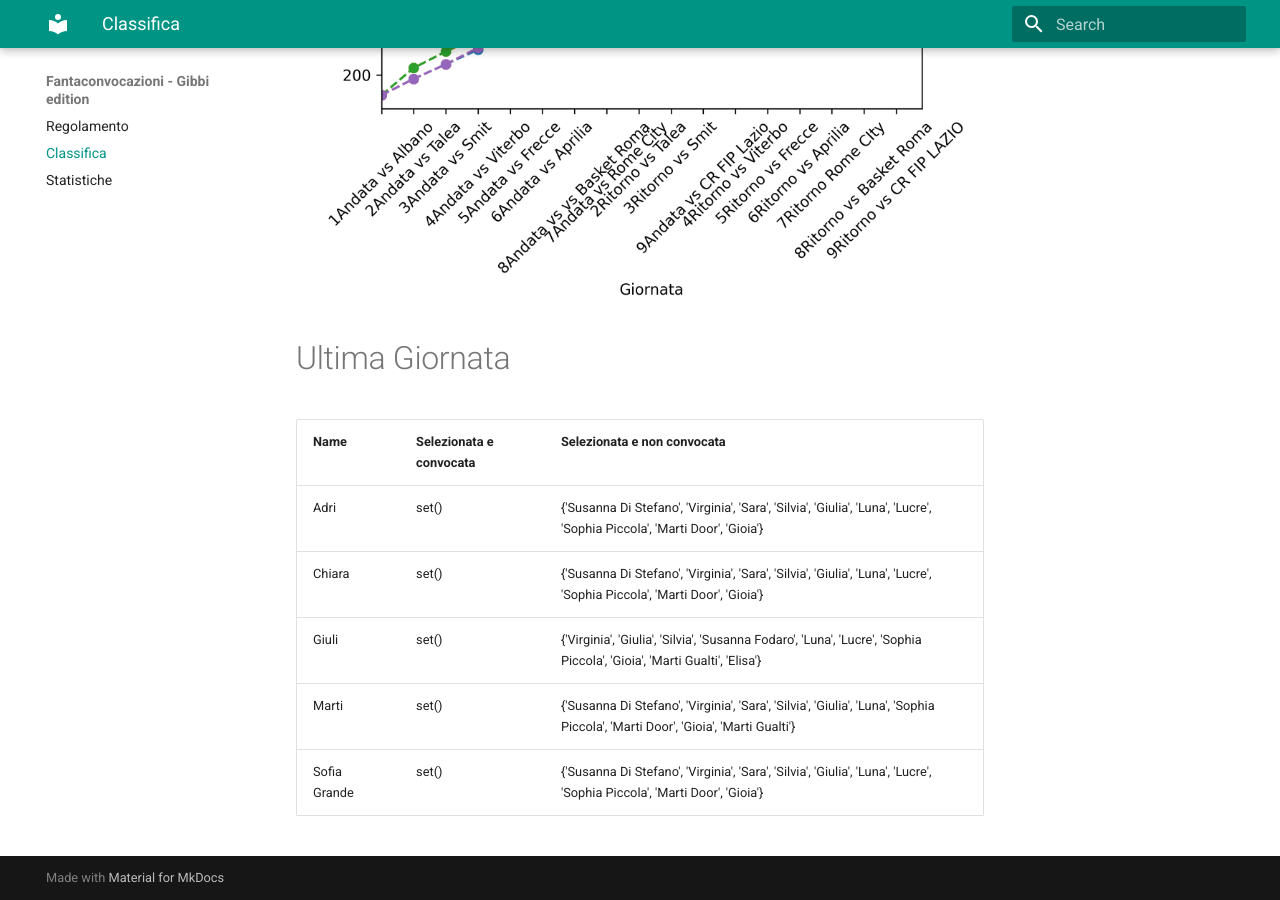
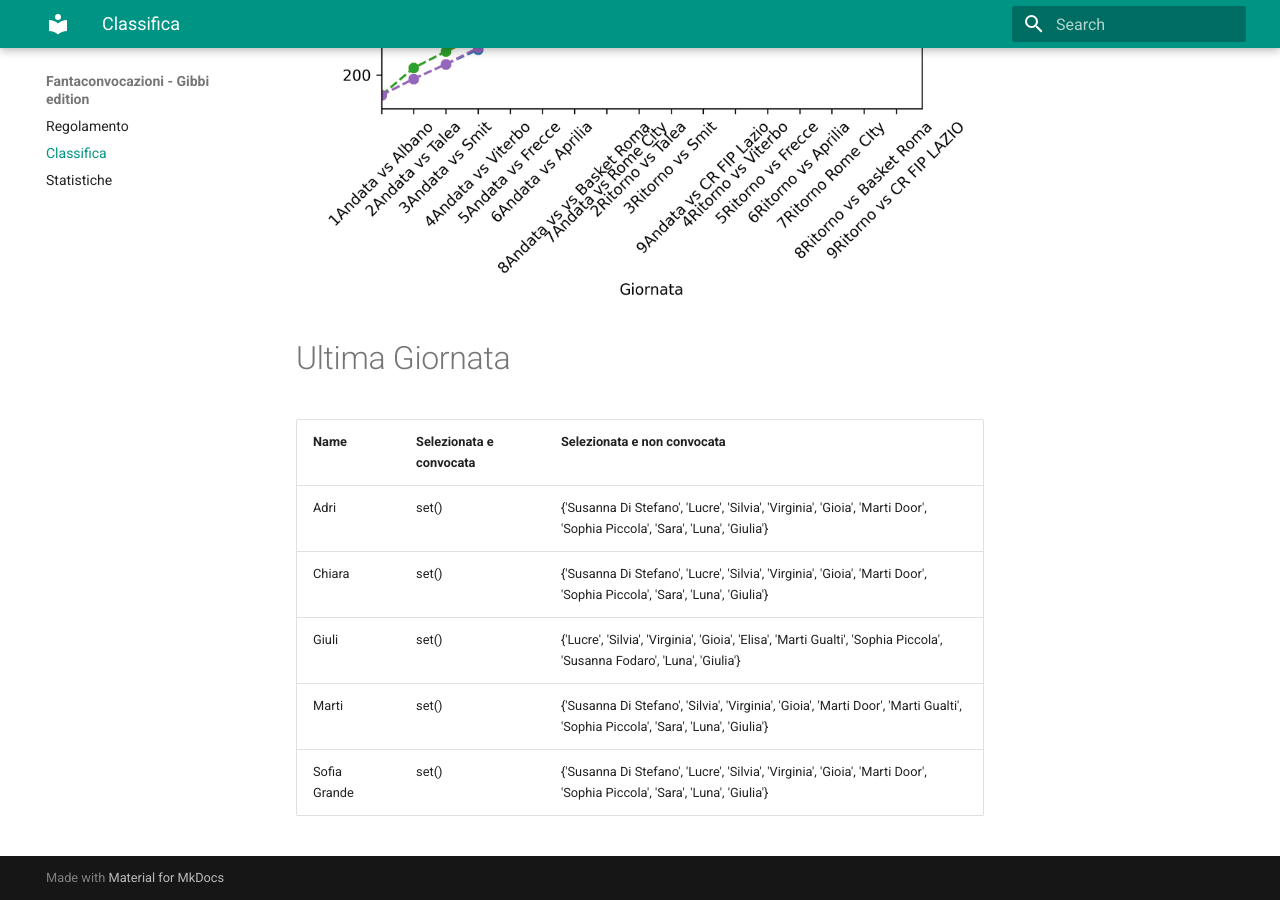
Before and after one commit to martinig94/fantagibbi, an MkDocs documentation site: the page built from docs/Classifica.md, in a window 1280 px wide and 900 px high, scrolled down 810 px. Built offline with MkDocs 1.6.1 and Material for MkDocs 9.7.7, drawn with Linux system fonts in a browser that asks for light colours.

Commit message:
Auto-update from main.py

```diff
--- a/docs/Classifica.md
+++ b/docs/Classifica.md
@@ -18,9 +18,9 @@
 <!-- START_TABLE CORRECT -->
 | Name         | Selezionata e convocata   | Selezionata e non convocata                                                                                                     |
 |:-------------|:--------------------------|:--------------------------------------------------------------------------------------------------------------------------------|
-| Adri         | set()                     | {'Susanna Di Stefano', 'Virginia', 'Sara', 'Silvia', 'Giulia', 'Luna', 'Lucre', 'Sophia Piccola', 'Marti Door', 'Gioia'}        |
-| Chiara       | set()                     | {'Susanna Di Stefano', 'Virginia', 'Sara', 'Silvia', 'Giulia', 'Luna', 'Lucre', 'Sophia Piccola', 'Marti Door', 'Gioia'}        |
-| Giuli        | set()                     | {'Virginia', 'Giulia', 'Silvia', 'Susanna Fodaro', 'Luna', 'Lucre', 'Sophia Piccola', 'Gioia', 'Marti Gualti', 'Elisa'}         |
-| Marti        | set()                     | {'Susanna Di Stefano', 'Virginia', 'Sara', 'Silvia', 'Giulia', 'Luna', 'Sophia Piccola', 'Marti Door', 'Gioia', 'Marti Gualti'} |
-| Sofia Grande | set()                     | {'Susanna Di Stefano', 'Virginia', 'Sara', 'Silvia', 'Giulia', 'Luna', 'Lucre', 'Sophia Piccola', 'Marti Door', 'Gioia'}        |
+| Adri         | set()                     | {'Susanna Di Stefano', 'Lucre', 'Silvia', 'Virginia', 'Gioia', 'Marti Door', 'Sophia Piccola', 'Sara', 'Luna', 'Giulia'}        |
+| Chiara       | set()                     | {'Susanna Di Stefano', 'Lucre', 'Silvia', 'Virginia', 'Gioia', 'Marti Door', 'Sophia Piccola', 'Sara', 'Luna', 'Giulia'}        |
+| Giuli        | set()                     | {'Lucre', 'Silvia', 'Virginia', 'Gioia', 'Elisa', 'Marti Gualti', 'Sophia Piccola', 'Susanna Fodaro', 'Luna', 'Giulia'}         |
+| Marti        | set()                     | {'Susanna Di Stefano', 'Silvia', 'Virginia', 'Gioia', 'Marti Door', 'Marti Gualti', 'Sophia Piccola', 'Sara', 'Luna', 'Giulia'} |
+| Sofia Grande | set()                     | {'Susanna Di Stefano', 'Lucre', 'Silvia', 'Virginia', 'Gioia', 'Marti Door', 'Sophia Piccola', 'Sara', 'Luna', 'Giulia'}        |
 <!-- END_TABLE CORRECT -->
```
